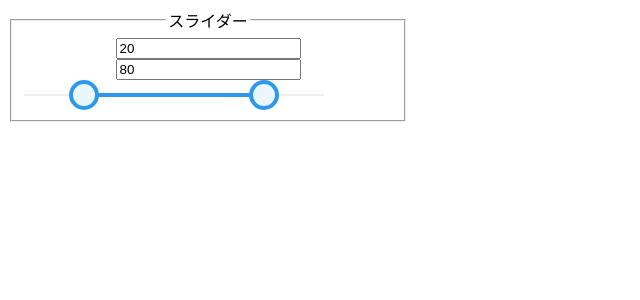
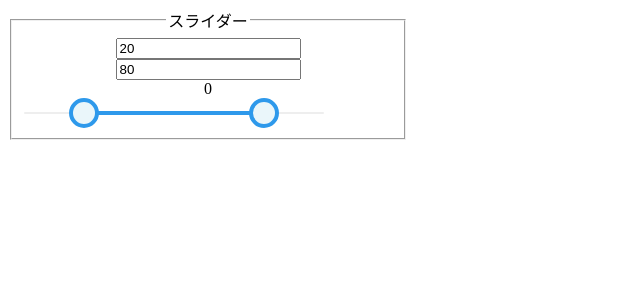
Before and after one commit to Fudodi/react-typescript-slider, a React (Create React App) app: page / in a window 1280 px wide. Shown: the top 300 px of the page, without its empty margins (0-640 px from the left). Built offline with nearby package versions, Linux system fonts and the light colour scheme.

Commit message:
210312 minHandleのドラッグ移動距離を取得

```diff
--- a/src/components/molecules/Slider/Slider.tsx
+++ b/src/components/molecules/Slider/Slider.tsx
@@ -1,5 +1,5 @@
 import React from 'react';
-import type { InlineStyles } from './index';
+import type { InlineStyles, OnChange} from './index';
 import styles from './index.module.scss';
 
 type Props = {
@@ -7,21 +7,30 @@ type Props = {
 	railTrackStyles: InlineStyles;
 	minHandleStyles: InlineStyles;
 	maxHandleStyles: InlineStyles;
+	onMinChange: OnChange;
+	onMaxChange: OnChange;
+	mouseMoving: number;
 };
 
-export const Slider: React.FC<Props> = ({
+export const Slider: React.FC<Props> = React.memo( ({
 	railWrapperStyles,
 	railTrackStyles,
 	minHandleStyles,
 	maxHandleStyles,
+	onMinChange,
+	onMaxChange,
+	mouseMoving
 	}) => {
 
-
+	console.log('render slider presentational')
 	return	(
-		<div className={styles.wrapper} style={railWrapperStyles}>
-			<div className={styles.placeholder}></div>
-			<div className={styles.railTrack} style={railTrackStyles}></div>
-			<div className={styles.sliderHandle} style={minHandleStyles}></div>
-			<div className={styles.sliderHandle} style={maxHandleStyles}></div>
+		<div>
+			<div>{mouseMoving}</div>
+			<div className={styles.wrapper} style={railWrapperStyles}>
+				<div className={styles.placeholder}></div>
+				<div className={styles.railTrack} style={railTrackStyles}></div>
+				<div className={styles.sliderHandle} style={minHandleStyles} onMouseDown={onMinChange} draggable="false"></div>
+				<div className={styles.sliderHandle} style={maxHandleStyles} onMouseDown={onMaxChange} draggable="false"></div>
+			</div>
 		</div>
-)};
+)});
--- a/src/components/molecules/Slider/index.module.scss
+++ b/src/components/molecules/Slider/index.module.scss
@@ -25,6 +25,8 @@
 }
 
 .sliderHandle {
+	width: 30px;
+	height: 30px;
 	box-sizing: border-box;
 	position: absolute;
 	top: 50%;
--- a/src/components/molecules/Slider/index.tsx
+++ b/src/components/molecules/Slider/index.tsx
@@ -1,4 +1,4 @@
-import React, {useReducer, useEffect} from 'react';
+import React, {useState, useCallback, useMemo, useEffect} from 'react';
 import { Slider as Presentational } from './Slider';
 import type { minAndMaxType } from '../../organisms/SliderContent/index';
 
@@ -6,14 +6,16 @@ type Props = {
 	currentValueSet: minAndMaxType;
 	limitValueSet: minAndMaxType;
 	stepValue: number;
-	handleMinChange: (value: number) => void;
-	handleMaxChange: (value: number) => void;
+	minNumberChange: (arg: number) => void;
+	maxNumberChange: (arg: number) => void;
 };
 
 export type InlineStyles = {[key: string]: string | number}
+export type OnChange = (e: React.MouseEvent<HTMLDivElement, MouseEvent>) => void;
 
 export const Slider: React.FC<Props> = (props) => {
-	const { currentValueSet, limitValueSet, stepValue, handleMinChange, handleMaxChange } = props;
+	console.log('Rencer Slider Model');
+	const { currentValueSet, limitValueSet, stepValue, minNumberChange, maxNumberChange } = props;
 
 	const railWrapperStyles : {[key: string]: number} = { width: 300 };
 
@@ -24,23 +26,48 @@ export const Slider: React.FC<Props> = (props) => {
 	const maxPixel = railWrapperStyles.width * maxPercentage;
 	const rangePixel = maxPixel - minPixel;
 
-	const railTrackStyles : InlineStyles = { width: rangePixel, left: minPixel, right: 'auto' };
-	const minHandleStyles : InlineStyles = { width: 30, height: 30, left: minPixel, right: 'auto' };
-	const maxHandleStyles : InlineStyles = { width: 30, height: 30, left: maxPixel, right: 'auto' };
+	// useMemo is to save result of calculation
+	const thresholdPixel = useMemo(()=> Math.round(railWrapperStyles.width / ((limitValueSet.max - limitValueSet.min) / stepValue)),[props]);
+	// useEffect(()=>{
+	// execute once props is updated, this var is memorized
+	// 	console.log(thresholdPixel);
+	// }, [props]);
 
-	// const testfunc = (num : number) => {
-	// 	handleMinChange(num);
-	// }
+	// states
+	const [mouseMoving, setMouseMoving] = useState<number>(0);
+	const [railTrackStyles, setRailTrackStyles] = useState<InlineStyles>({ width: rangePixel, left: minPixel, right: 'auto' });
+	const [minHandleStyles, setMinHandleStyles] = useState<InlineStyles>({ left: minPixel, right: 'auto' });
+	const [maxHandleStyles, setMaxHandleStyles] = useState<InlineStyles>({ left: maxPixel, right: 'auto' });
 
-	// By using uselayouteffect, create Slider styles from maxValue/minValue/limitValueSet
-	useEffect(()=>{ // https://reffect.co.jp/react/react-useeffect-understanding
-		console.log('useEffectが実行されました')
-		console.log(currentValueSet)
-		// minHandle
-		console.log(minPercentage)
-		// maxHandle
-		console.log(maxPercentage)
-	});
+	// https://blanktar.jp/blog/2020/06/react-why-state-not-updated
+	// const [clickedPoint, setClickedPoint] = useState<number>(0);
+	// if update clickedPoint by using function, state is not updated immediatery
+	// state is updated when "useState called again" == "component rendered again"
+	// useEffect(()=>{
+	// //execute once props is updated
+	// 	console.log(clickedPoint);
+	// }, [clickedPoint]);
+
+	const onMinChange : OnChange = (e) => {
+		const clickedPoint = e.pageX;
+		const minMouseMoveFunc = (e: MouseEvent):void => {
+			const currentMove : number = e.pageX - clickedPoint;
+			setMouseMoving(currentMove);
+			// here pseudo re-rendering by using useState
+		}
+
+		const mouseUpFunc = ():void => {
+			// here store update
+			document.removeEventListener('mousemove', minMouseMoveFunc);
+			console.log('mouseup');
+		}
+
+		document.addEventListener('mousemove', minMouseMoveFunc);
+		document.addEventListener('mouseup', mouseUpFunc);
+	}
+	const onMaxChange : OnChange = (e) => {
+		console.log('noop')
+	}
 
 	return (
 		<Presentational
@@ -48,6 +75,9 @@ export const Slider: React.FC<Props> = (props) => {
 			railTrackStyles={railTrackStyles}
 			minHandleStyles={minHandleStyles}
 			maxHandleStyles={maxHandleStyles}
+			onMinChange = {onMinChange}
+			onMaxChange={onMaxChange}
+			mouseMoving={mouseMoving}
 		/>
 	);
 };
--- a/src/components/organisms/SliderContent/SliderContent.tsx
+++ b/src/components/organisms/SliderContent/SliderContent.tsx
@@ -8,17 +8,17 @@ type Props = {
 	currentValueSet: minAndMaxType;
 	limitValueSet: minAndMaxType;
 	stepValue: number;
-	handleMinNumberChange: (value: number) => void;
-	handleMaxNumberChange: (value: number) => void;
+	minNumberChange: (value: number) => void;
+	maxNumberChange: (value: number) => void;
 };
 
 export const SliderContent: React.FC<Props> = ({
 	currentValueSet,
 	limitValueSet,
 	stepValue,
-	handleMinNumberChange,
-	handleMaxNumberChange,
-	 }) => (
+	minNumberChange,
+	maxNumberChange,
+	}) => (
 	<form className={styles.root} action="">
 		<fieldset>
 			<legend>スライダー</legend>
@@ -34,8 +34,8 @@ export const SliderContent: React.FC<Props> = ({
 				currentValueSet={currentValueSet}
 				limitValueSet={limitValueSet}
 				stepValue={stepValue}
-				handleMinChange={handleMinNumberChange}
-				handleMaxChange={handleMaxNumberChange}
+				minNumberChange={minNumberChange}
+				maxNumberChange={maxNumberChange}
 			/>
 		</fieldset>
 	</form>
--- a/src/components/organisms/SliderContent/index.tsx
+++ b/src/components/organisms/SliderContent/index.tsx
@@ -36,12 +36,6 @@ export const SliderContent: React.FC<Props> = React.memo((props) => {
 
 	const [state, dispatch] = useReducer(reducerFunc, State);
 
-	const handleMinNumberChange = (e: React.ChangeEvent<HTMLInputElement>): void => {
-			dispatch({type: 'changeMin', value: Number(e.target.value)});
-		};
-	const handleMaxNumberChange = (e: React.ChangeEvent<HTMLInputElement>): void => {
-			dispatch({type: 'changeMax', value: Number(e.target.value)});
-		};
 	const minNumberChange = (value: number): void => {
 		dispatch({type: 'changeMin', value: value});
 	};
@@ -54,8 +48,8 @@ export const SliderContent: React.FC<Props> = React.memo((props) => {
 			currentValueSet={state}
 			limitValueSet={limitValueSet}
 			stepValue={stepValue}
-			handleMinNumberChange={minNumberChange}
-			handleMaxNumberChange={maxNumberChange}
+			minNumberChange={minNumberChange}
+			maxNumberChange={maxNumberChange}
 		/>
 	);
 });
```
